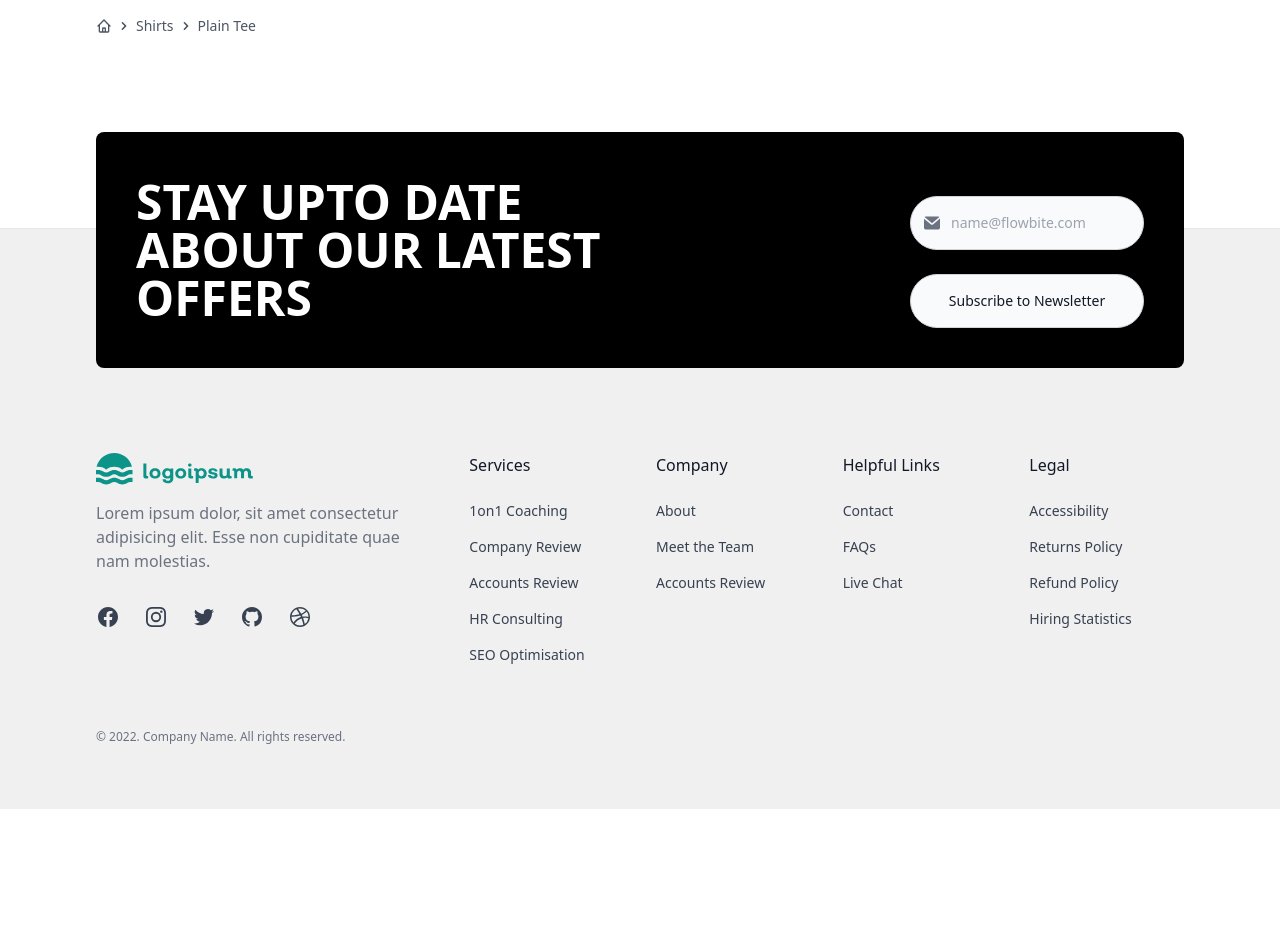
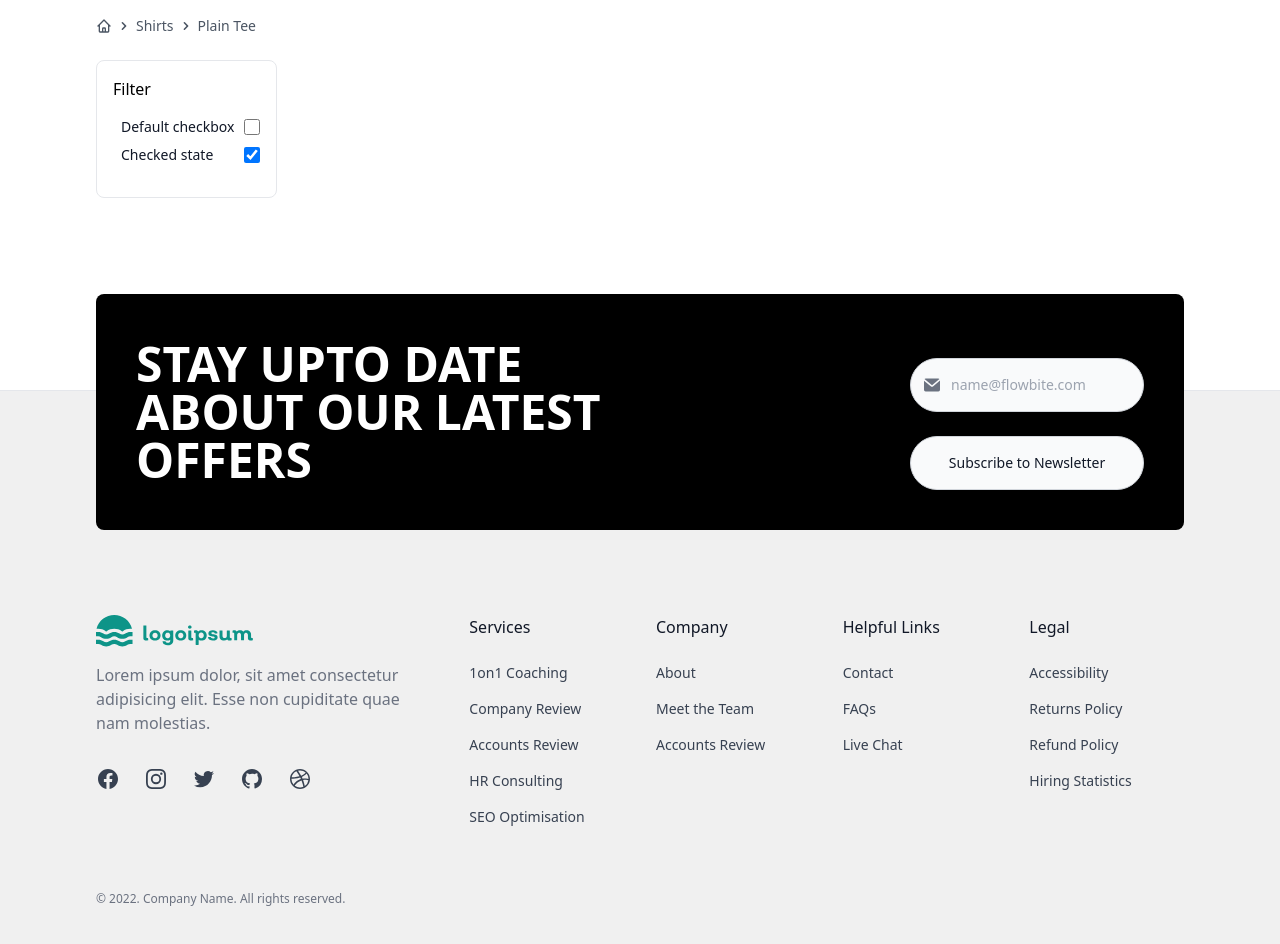
Before and after one commit to Din-27/fashion-web, a Next.js app: page /category in a window 1280 px wide. Shown: the top 944 px of the page. Before the commit the page ends 809 px from the top, so only its background shows below. Built offline with nearby package versions, Linux system fonts and the light colour scheme.

Commit message:
add filter

```diff
--- a/app/category/page.tsx
+++ b/app/category/page.tsx
@@ -1,12 +1,15 @@
 "use client";
 import React from "react";
-import { Breadcumb } from "../../src/components";
+import { Breadcumb, FilterWeb } from "../../src/components";
 
 export default function page() {
   return (
     <div className="space-y-28 px-8 py-4 lg:px-24">
       <div className="space-y-6">
         <Breadcumb />
+        <div className='flex'>
+          <FilterWeb />
+        </div>
       </div>
     </div>
   );
--- /dev/null
+++ b/src/components/Filter/FilterWeb.tsx
@@ -0,0 +1,40 @@
+import React from "react";
+
+export default function FilterWeb() {
+  return (
+    <div className="w-1/6 rounded-lg border p-4">
+      <h2>Filter</h2>
+      <div className="my-4 space-y-2">
+        <div className="flex items-center justify-between">
+          <label
+            htmlFor="default-checkbox"
+            className="ms-2 text-sm font-medium text-gray-900 dark:text-gray-300"
+          >
+            Default checkbox
+          </label>
+          <input
+            id="default-checkbox"
+            type="checkbox"
+            value=""
+            className="h-4 w-4 rounded border-gray-300 bg-gray-100 text-blue-600 focus:ring-2 focus:ring-blue-500 dark:border-gray-600 dark:bg-gray-700 dark:ring-offset-gray-800 dark:focus:ring-blue-600"
+          />
+        </div>
+        <div className="flex items-center justify-between">
+          <label
+            htmlFor="checked-checkbox"
+            className="ms-2 text-sm font-medium text-gray-900 dark:text-gray-300"
+          >
+            Checked state
+          </label>
+          <input
+            checked
+            id="checked-checkbox"
+            type="checkbox"
+            value=""
+            className="h-4 w-4 rounded border-gray-300 bg-gray-100 text-blue-600 focus:ring-2 focus:ring-blue-500 dark:border-gray-600 dark:bg-gray-700 dark:ring-offset-gray-800 dark:focus:ring-blue-600"
+          />
+        </div>
+      </div>
+    </div>
+  );
+}
--- a/src/components/ProductDetail/ButtonGroups/index.tsx
+++ b/src/components/ProductDetail/ButtonGroups/index.tsx
@@ -2,7 +2,7 @@ import React from "react";
 
 export default function index(props: any) {
   return (
-    <div className="border-gray-200 text-center text-sm font-medium text-gray-500 dark:border-gray-700 dark:text-gray-400">
+    <div className="border-gray-200 text-center text-sm font-medium text-gray-500">
       <ul className="-mb-px flex w-full grid-cols-3 gap-0 overflow-x-auto border-b text-base lg:grid lg:text-2xl">
         {props.navigations.map((x, y) => (
           <li onClick={() => props.buttonPathActive(x.path)} key={y} className="me-2">
--- a/src/components/index.ts
+++ b/src/components/index.ts
@@ -7,8 +7,10 @@ import CarouselReviews from "./CarouselReviews";
 import GalleryProduct from "./ProductDetail/Gallery";
 import BrowseCategoryGallery from "./BrowseCategoryGallery";
 import DescriptionProductDetail from "./ProductDetail/Description";
+import FilterWeb from "./Filter/FilterWeb";
 
 export {
+  FilterWeb,
   Footer,
   Review,
   Breadcumb,
```
